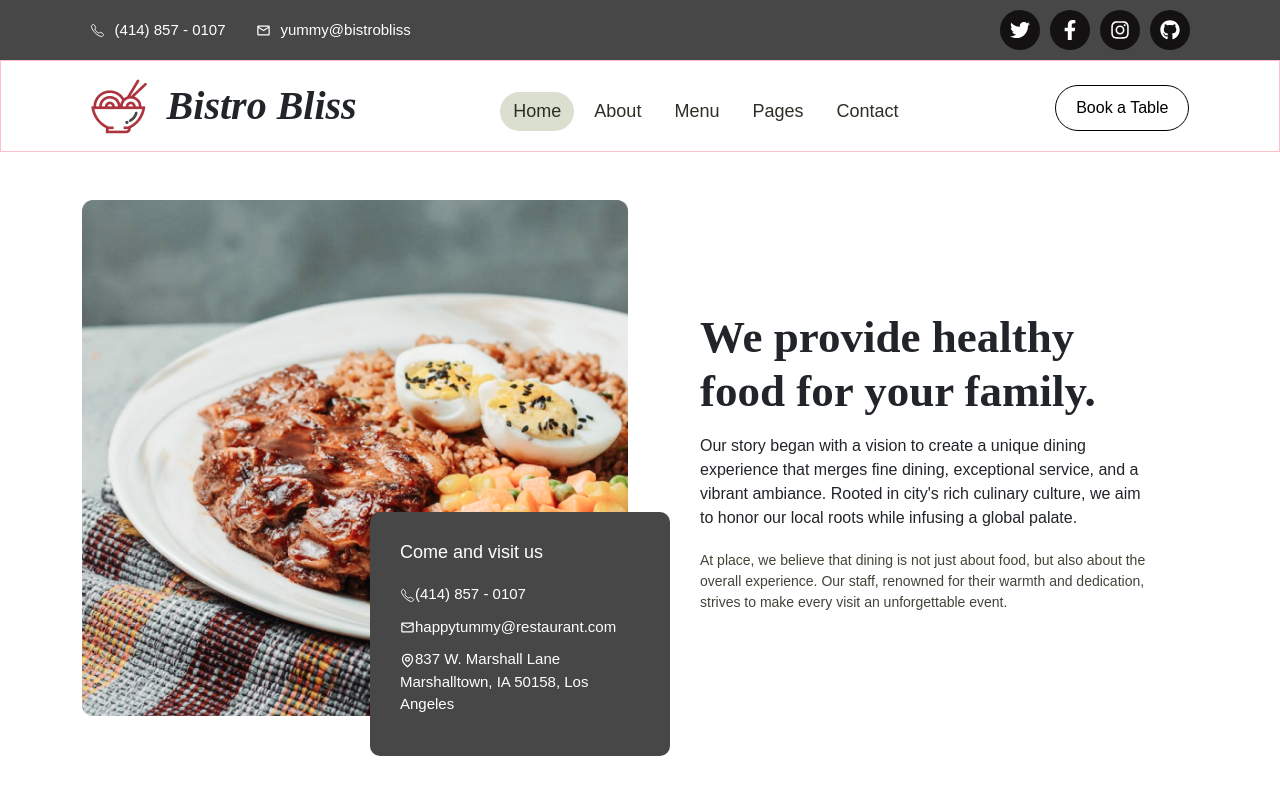
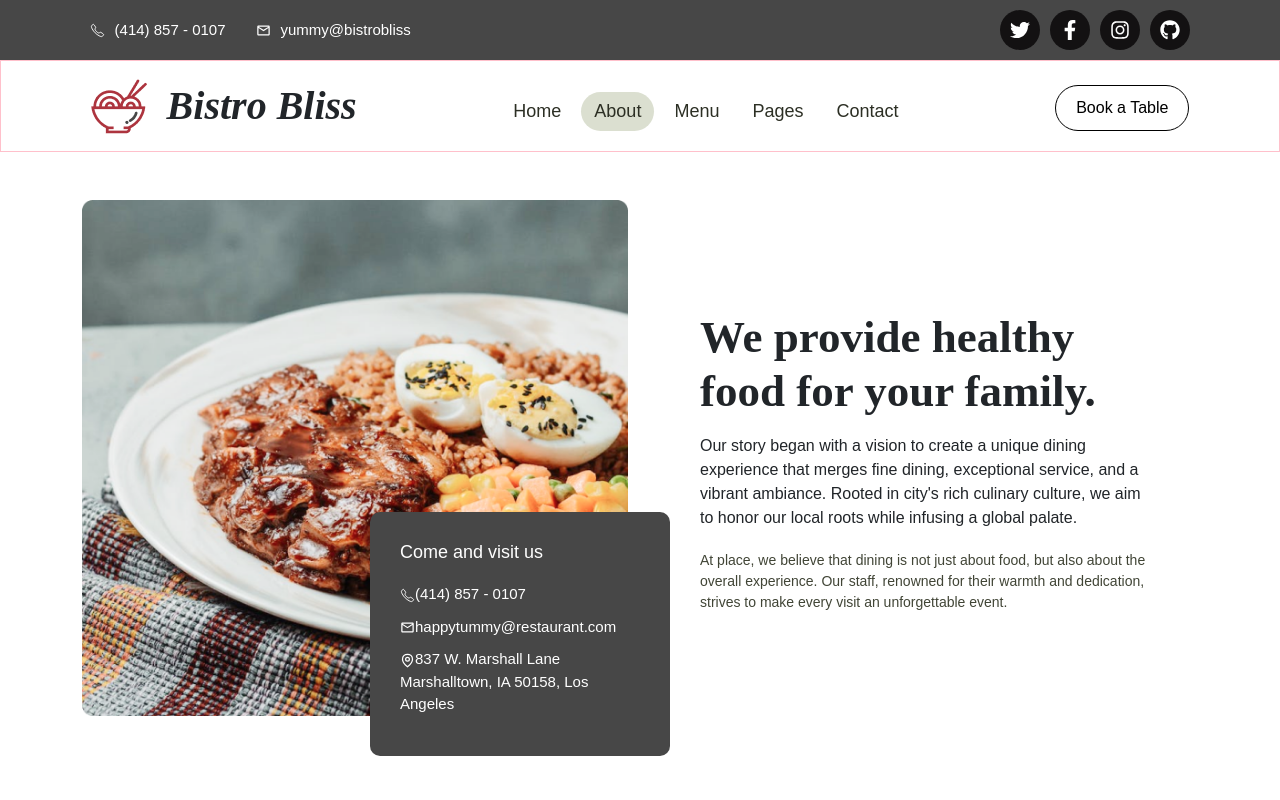
Before and after one commit to dasommprakash089-ui/bistrobliss, a React (Vite) app: page /about in a window 1280 px wide. Shown: the top 800 px of the page. Built offline with nearby package versions, Linux system fonts and the light colour scheme.

Commit message:
navbar added

```diff
--- a/src/App.jsx
+++ b/src/App.jsx
@@ -10,8 +10,11 @@
 const App = () => {
   return(
     <div>
-    <Navbar/>
+
       <BrowserRouter>
+
+      <Navbar/>
+
       <Routes>
       <Route path="/"element={<HomePage/>}/>
       <Route path="/about" element={<AboutPage />} />
--- a/src/Components/Common/Navbar/index.jsx
+++ b/src/Components/Common/Navbar/index.jsx
@@ -8,11 +8,7 @@
 import "./style.css"
 import Logo from "../../../assets/images/HomeImages/Logo.png";
 
-
-
-
-
-
+import {  NavLink } from "react-router-dom";
 
 
 const Navbar = () => {
@@ -52,11 +48,11 @@
                     </div>
                     {/* Nav Menu  */}
                     <div className="pen">
-                        <a href="#" className="active">Home</a>
-                        <a href="#about">About</a>
-                        <a href="#menu">Menu</a>
-                        <a href="#pages">Pages</a>
-                        <a href="#contact">Contact</a>
+                        <NavLink to="/" >Home</NavLink>
+                        <NavLink to="/about">About</NavLink>
+                        <NavLink to="/menu">Menu</NavLink>
+                        <NavLink to="/pages">Pages</NavLink>
+                        <NavLink to="/contact">Contact</NavLink>
 
                     </div>
                     {/* last btn  */}
--- a/src/Components/Common/Navbar/style.css
+++ b/src/Components/Common/Navbar/style.css
@@ -93,7 +93,7 @@
 
 }
 
-.pen .active {
+.pen a.active {
 
     border-radius: 30px;
     background-color: #DBDFD0;
```
